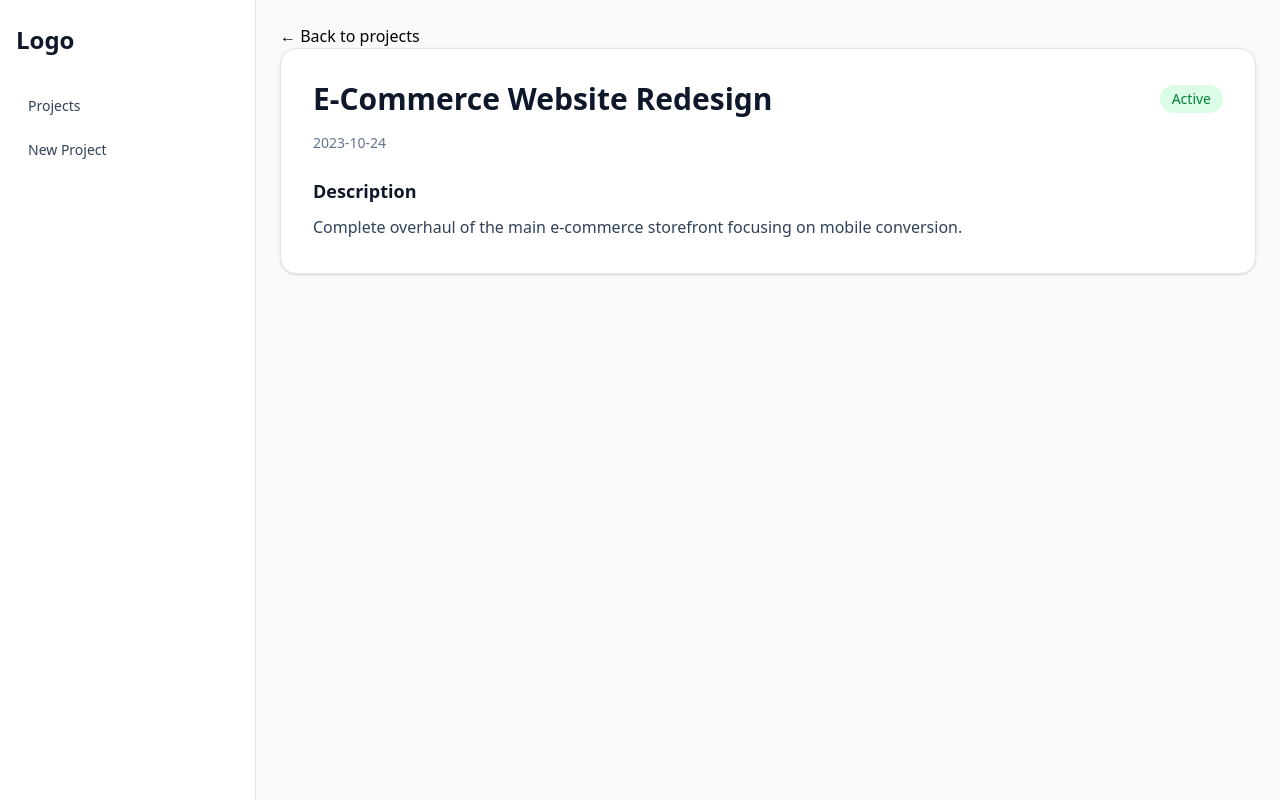
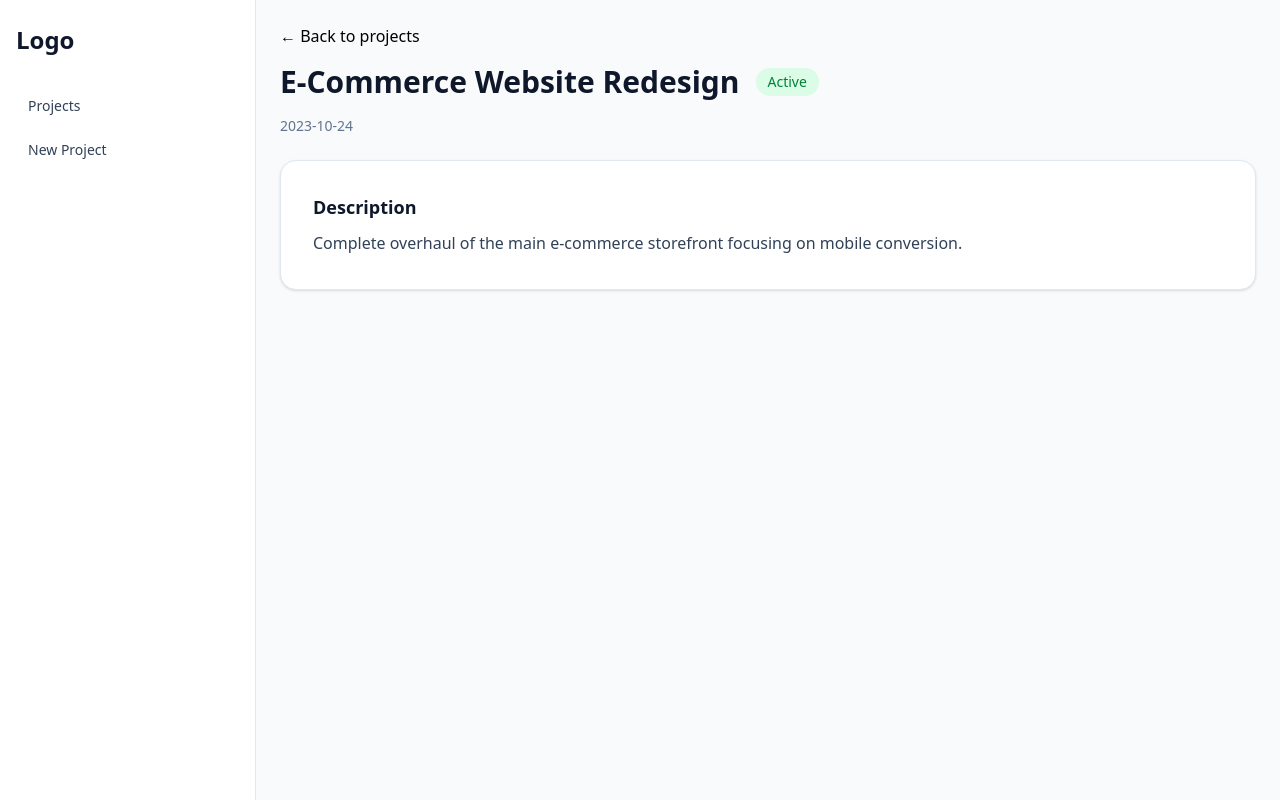
Before and after one commit to arielgomezmendez/dashboard-projects, a Next.js app: page /projects/1 in a window 1280 px wide. Built offline with nearby package versions, Linux system fonts and the light colour scheme.

Commit message:
Change the background color in project description

```diff
--- a/src/app/components/ProjectDetails.tsx
+++ b/src/app/components/ProjectDetails.tsx
@@ -13,13 +13,13 @@ export default function ProjectDetails({ id }: { id: string }) {
   return (
     <section>
       <Link href={"/"}>← Back to projects</Link>
-      <div className="rounded-2xl border border-slate-200 bg-white p-8 shadow-sm">
-        <div className="mb-4 flex items-center justify-between gap-4">
+      <div>
+        <div className="mb-4 mt-4 flex items-center gap-4">
           <h1 className="text-3xl font-bold text-slate-900">
             {project?.title}
           </h1>
           {/* Status project */}
-          <span
+          <span aria-label="Project date"
             className={`rounded-full px-3 py-1 text-sm font-medium ${statusStyles}`}
           >
             {project?.status}
@@ -28,7 +28,7 @@ export default function ProjectDetails({ id }: { id: string }) {
         {/* Date of project */}
         <p className="mb-6 text-sm text-slate-500">{project?.date}</p>
         {/* Description of project*/}
-        <div>
+        <div  className="rounded-2xl border border-slate-200 bg-white p-8 shadow-sm">
           <h2 className="mb-2 text-lg font-semibold text-slate-900">
             Description
           </h2>
```
